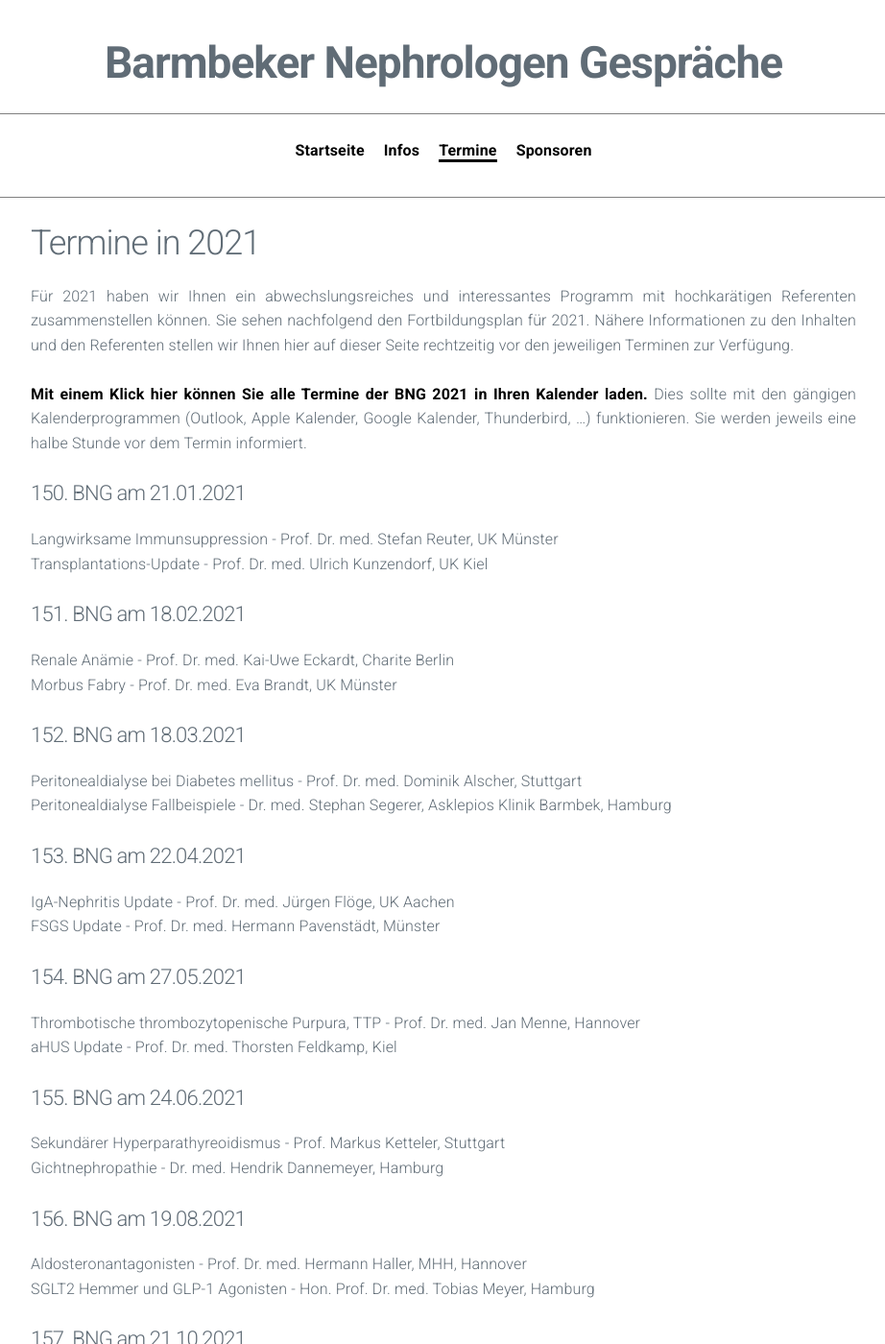
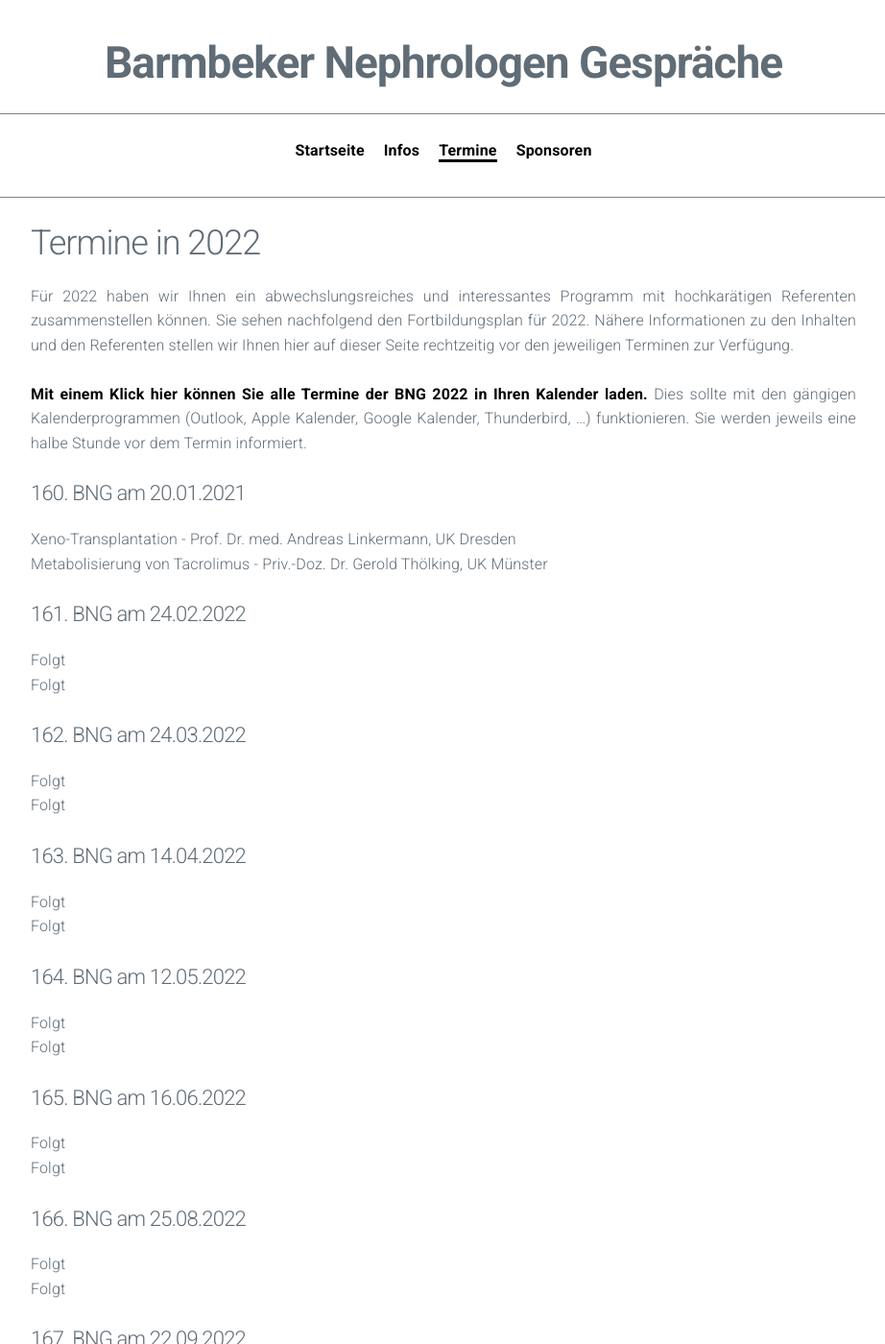
Before and after one commit to manuelpaul86/manuelpaul86.github.io, a Jekyll site: the page built from termine.md, in a window 1280 px wide and 1400 px high. Shown: the whole window at 96% size, without its empty margins (178-1100 px from the left). Built offline with Jekyll 4.4.1, drawn with Linux system fonts in a browser that asks for light colours; some of the changed text lies outside the part shown.

Commit message:
Update termine.md

```diff
--- a/termine.md
+++ b/termine.md
@@ -2,50 +2,49 @@
 layout: default
 title: Termine
 ---
-## Termine in 2021
+## Termine in 2022
 
-Für 2021 haben wir Ihnen ein abwechslungsreiches und interessantes Programm mit hochkarätigen Referenten zusammenstellen können. Sie sehen nachfolgend den Fortbildungsplan für 2021. Nähere Informationen zu den Inhalten und den Referenten stellen wir Ihnen hier auf dieser Seite rechtzeitig vor den jeweiligen Terminen zur Verfügung.
+Für 2022 haben wir Ihnen ein abwechslungsreiches und interessantes Programm mit hochkarätigen Referenten zusammenstellen können. Sie sehen nachfolgend den Fortbildungsplan für 2022. Nähere Informationen zu den Inhalten und den Referenten stellen wir Ihnen hier auf dieser Seite rechtzeitig vor den jeweiligen Terminen zur Verfügung.
 
-[Mit einem Klick hier können Sie alle Termine der BNG 2021 in Ihren Kalender laden.](/assets/other/BNG_2021.ics) Dies sollte mit den gängigen Kalenderprogrammen (Outlook, Apple Kalender, Google Kalender, Thunderbird, ...) funktionieren. Sie werden jeweils eine halbe Stunde vor dem Termin informiert.
+[Mit einem Klick hier können Sie alle Termine der BNG 2022 in Ihren Kalender laden.](/assets/other/BNG_2022.ics) Dies sollte mit den gängigen Kalenderprogrammen (Outlook, Apple Kalender, Google Kalender, Thunderbird, ...) funktionieren. Sie werden jeweils eine halbe Stunde vor dem Termin informiert.
 
-#### 150. BNG am 21.01.2021
-Langwirksame Immunsuppression - Prof. Dr. med. Stefan Reuter, UK Münster
-Transplantations-Update - Prof. Dr. med. Ulrich Kunzendorf, UK Kiel
+#### 160. BNG am 20.01.2021
+Xeno-Transplantation - Prof. Dr. med. Andreas Linkermann, UK Dresden
+Metabolisierung von Tacrolimus - Priv.-Doz. Dr. Gerold Thölking, UK Münster
 
-#### 151. BNG am 18.02.2021
+#### 161. BNG am 24.02.2022
 
-Renale Anämie - Prof. Dr. med. Kai-Uwe Eckardt, Charite Berlin
-Morbus Fabry - Prof. Dr. med. Eva Brandt, UK Münster
+Folgt
+Folgt
 
-#### 152. BNG am 18.03.2021
-Peritonealdialyse bei Diabetes mellitus - Prof. Dr. med. Dominik Alscher, Stuttgart
-Peritonealdialyse Fallbeispiele - Dr. med. Stephan Segerer, Asklepios Klinik Barmbek, Hamburg
+#### 162. BNG am 24.03.2022
+Folgt
+Folgt
 
-#### 153. BNG am 22.04.2021
-IgA-Nephritis Update - Prof. Dr. med. Jürgen Flöge, UK Aachen
-FSGS Update - Prof. Dr. med. Hermann Pavenstädt, Münster
+#### 163. BNG am 14.04.2022
+Folgt
+Folgt
 
-#### 154. BNG am 27.05.2021
-Thrombotische thrombozytopenische Purpura,  TTP - Prof. Dr. med. Jan Menne, Hannover
-aHUS Update - Prof. Dr. med. Thorsten Feldkamp, Kiel
+#### 164. BNG am 12.05.2022
+Folgt
+Folgt
 
-#### 155. BNG am 24.06.2021
-Sekundärer Hyperparathyreoidismus - Prof. Markus Ketteler, Stuttgart
-Gichtnephropathie - Dr. med. Hendrik Dannemeyer, Hamburg
+#### 165. BNG am 16.06.2022
+Folgt
+Folgt
 
-#### 156. BNG am 19.08.2021
+#### 166. BNG am 25.08.2022
+Folgt
+Folgt
 
-Aldosteronantagonisten - Prof. Dr. med. Hermann Haller, MHH, Hannover
-SGLT2 Hemmer und GLP-1 Agonisten - Hon. Prof. Dr. med. Tobias Meyer, Hamburg
+#### 167. BNG am 22.09.2022
+Folgt
+Folgt
 
-#### 157. BNG am 21.10.2021
-Zystennieren Bildgebung - Prof. Dr. med. Roland Schmitt, MHH, Hannover
-Zystennieren Therapie-Update - Prof. Christian Rosenberger, Charite
+#### 168. BNG am 17.11.2022
+Folgt
+Folgt
 
-#### 158. BNG am 18.11.2021
-Therapie des Systemischen Lupus erythematodes - Dr. med. Peer Aries, Hamburg
-Vaskulitis Update - Prof. Dr. med. Kirsten de Groot
-
-#### 159. BNG am 09.12.2021
-Vergiftungen und Filter - Prof. Dr. med. Jan T. Kielstein, Braunschweig
-AKI Alert - Prof. Dr. med. Andreas Kribben, Essen
+#### 169. BNG am 15.12.2022
+Folgt
+Folgt
```
